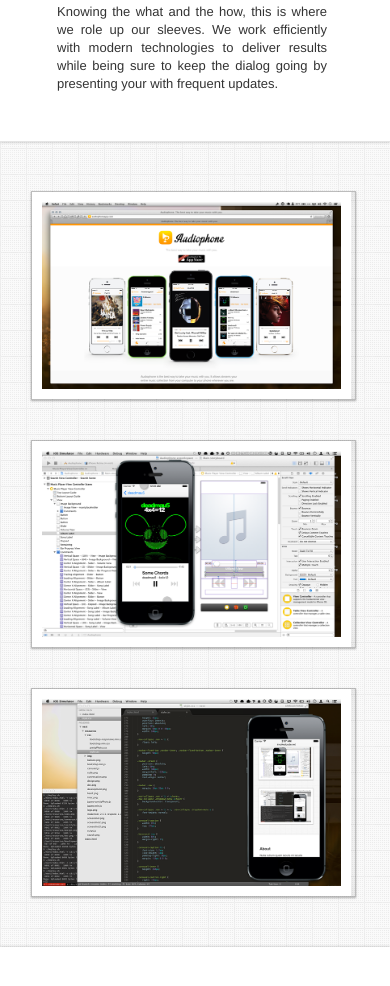
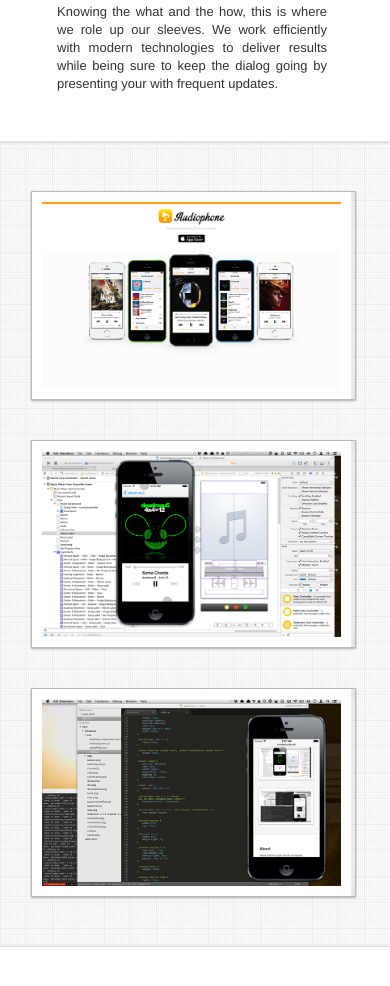
Before and after one commit to DarthNerdus/invokedcode.net, a plain HTML site: page index.html in a window 390 px wide. Shown: the part 1100-2086 px from the top of the page. Drawn offline with Linux system fonts and the light colour scheme.

Commit message:
Drop safari wrapper from Audiophone website screenshot

```diff
--- a/index.html
+++ b/index.html
@@ -95,7 +95,7 @@
 
       <div class="row screenshots">
         <div class="span4">
-        	<span class="divscreenshot"><a href="http://audiophoneapp.com/"><img src="./resources/screenshot.png" alt="Screenshot" class="screenshot"></a></span>
+        	<span class="divscreenshot"><a href="http://audiophoneapp.com/"><img src="./resources/screenshot_ap.png" alt="Screenshot" class="screenshot"></a></span>
         </div>
         <div class="span4">
         	<span class="divscreenshot"><img src="./resources/screenshot2.png" alt="Screenshot" class="screenshot"></span>
```
Also changed, not shown: resources/screenshot_ap.png (added).
